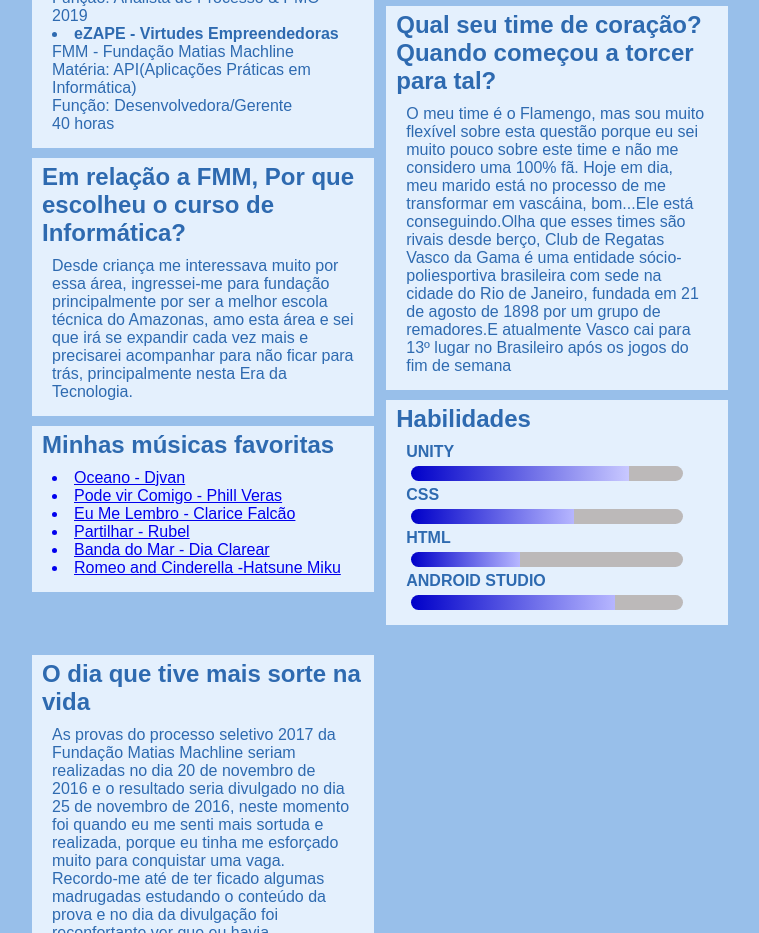
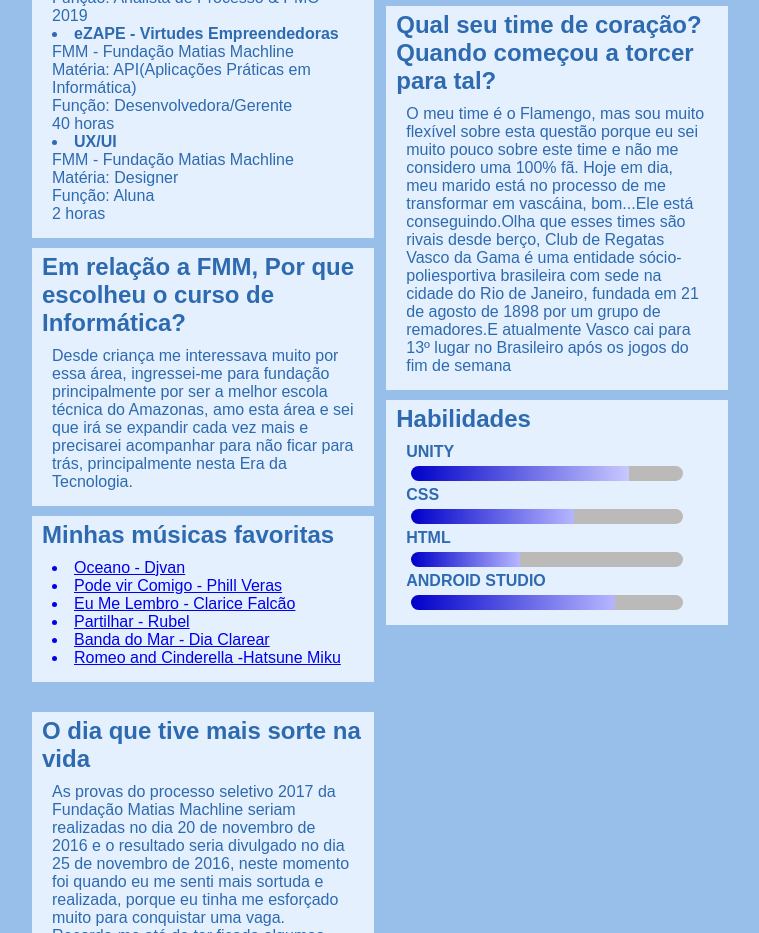
Before and after one commit to FlaviaChaparro/RWD_Flavia, a plain HTML site: page index.html in a window 1280 px wide. Shown: the part 1720-2653 px from the top of the page, without its empty margins (84-843 px from the left). Drawn offline with Linux system fonts and the light colour scheme; a web font is replaced by a local one.

Commit message:
Update index.html

```diff
--- a/index.html
+++ b/index.html
@@ -105,6 +105,12 @@
 						Matéria: API(Aplicações Práticas em Informática)<br>
 						Função: Desenvolvedora/Gerente <br>
 						40 horas</p>
+
+						<b><li>UX/UI</li></b>
+						<p>FMM - Fundação Matias Machline<br>
+						Matéria: Designer<br>
+						Função: Aluna <br>
+						2 horas</p>
                     </div>
                 </div>
 
```
